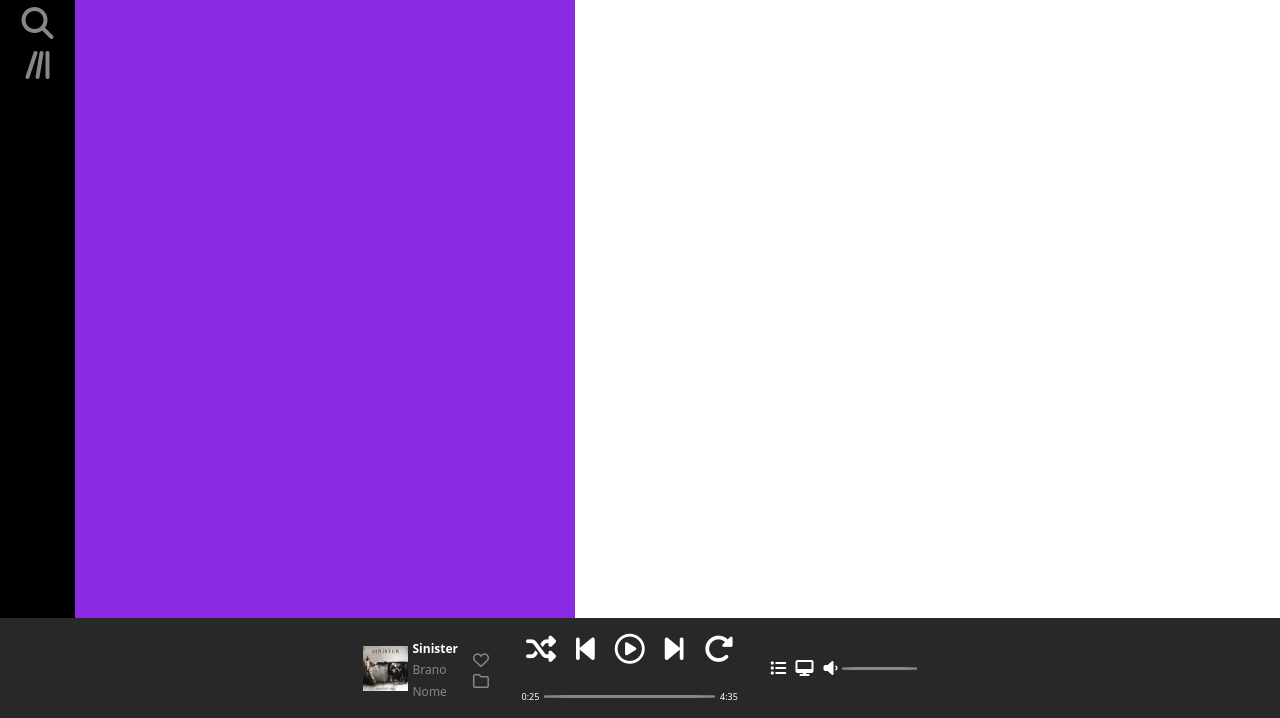
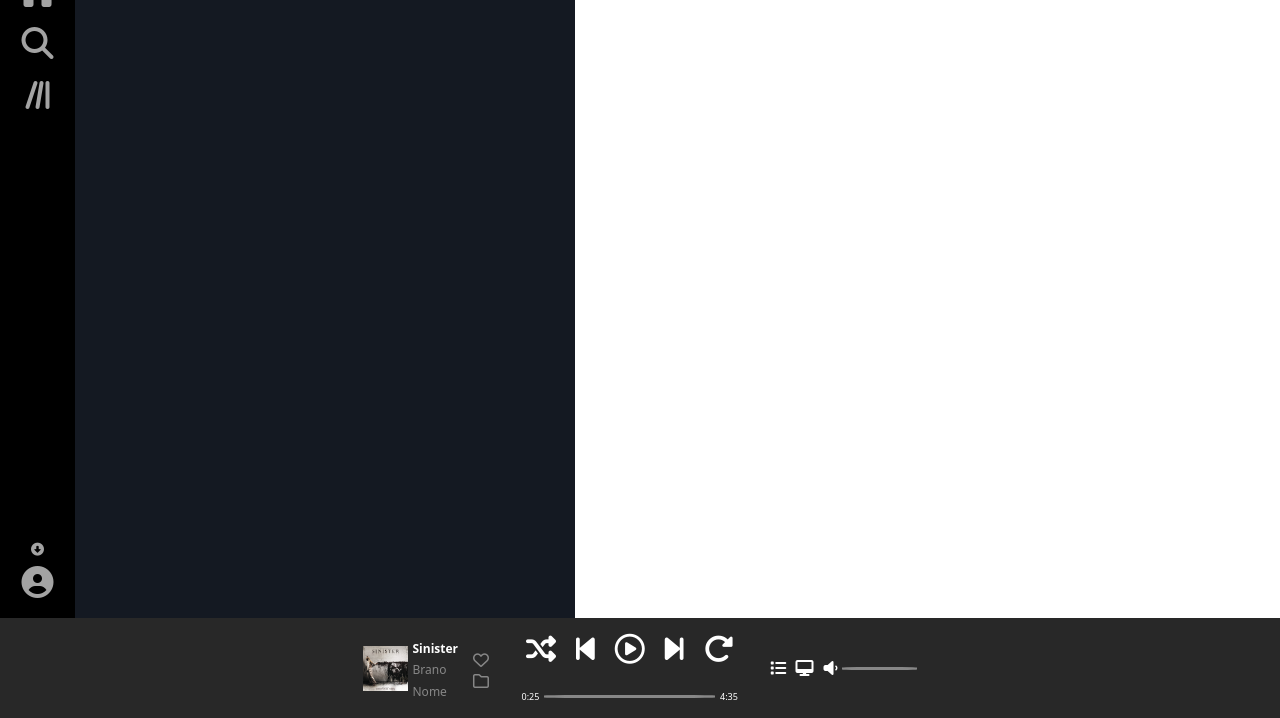
Before and after one commit to albertoBarl/html-css-spotifyweb, a plain HTML site: page index.html in a window 1280 px wide. Shown: the part 82-800 px from the top of the page. Drawn offline with Linux system fonts and the light colour scheme.

Commit message:
fixed sidebar

```diff
--- a/css/style.css
+++ b/css/style.css
@@ -18,6 +18,11 @@
     color: white;
 }
 
+.column{
+    flex-direction: column;
+}
+
+
 .d-none{
     display: none;
 }
@@ -27,7 +32,7 @@
 .big-container{
     max-width: 575px;
     height: calc(100vh - 100px);
-    background-color: blueviolet;
+    background-color: #141922;
 }
 
 /* side bar */
@@ -38,12 +43,14 @@
     flex-direction: column;
     align-items:center ;
     padding-top: 5px;
+    position: relative;
+    justify-content: space-between;
 }
 
 .logo, .nav, .nav div{
     align-items: center;
     flex-direction: column;
-    margin-bottom: 10px;
+    margin-bottom: 20px;
 }
 
 .side-icon{
@@ -52,10 +59,19 @@
 }
 
 .grey{
-    color: #878787;
+    color: #a3a3a3;
 }
 
+.john-doe div:last-child{
+    font-size: xx-large;
+    align-items: center;
+    padding-bottom: 10px;
+    margin-top: 10px;
+}
 
+.fa-circle-down{
+    font-size: small;
+}
 
 
 
@@ -72,6 +88,7 @@
 
 .topbar .container a{
     background-color: black;
+    border: 1px solid white;
     color: white;
     padding: 15px;
     font-size: small;
--- a/index.html
+++ b/index.html
@@ -15,8 +15,8 @@
 
             <!-- side bar -->
             <aside class="aside flex">
-                <div class="container">
-
+                <div class="container flex">
+                    <div>
                         <!-- logo -->
                         <div class="logo flex">
                             <div class="flex">
@@ -51,6 +51,21 @@
                         </div>
 
                     </div>
+
+                    <!-- John Doe -->
+                    <div class="john-doe flex">
+                        <div class="flex column">
+                            <div class="flex">
+                                <i class="fa-solid fa-circle-down grey"></i>
+                                <span class="grey d-none">Installa app</span>
+                            </div>
+                            <div class="flex">
+                                <i class="fa-solid fa-circle-user grey"></i>
+                                <h4 class="white d-none">John Doe</h4>
+                            </div>
+                        </div>
+                    </div>
+                </div>
             </aside>
 
             <!-- top bar -->
@@ -62,6 +77,9 @@
 
             <!-- main content -->
             <div class="main container">
+
+
+
             </div>
         </div>
     </main>
```
Lines whose indentation alone changed are shown as unchanged.
